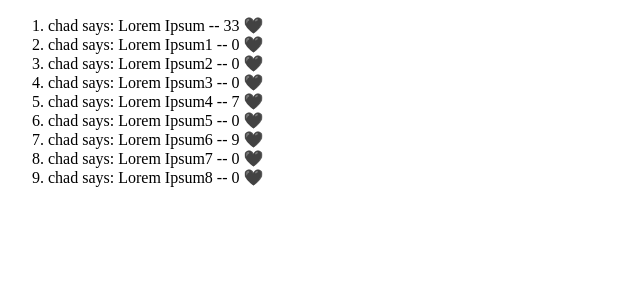
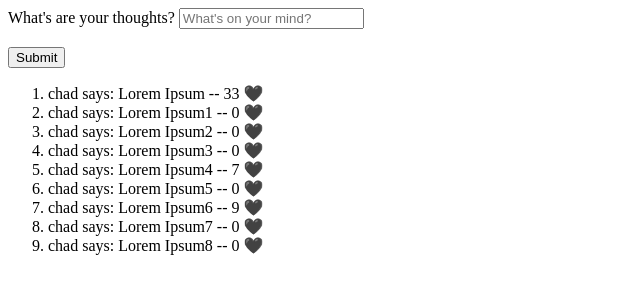
Before and after one commit to miker2049/ghost-coding-challenge, a website: page index.html in a window 1280 px wide. Shown: the whole page, without its empty margins (0-640 px from the left). Drawn offline with Linux system fonts and the light colour scheme.

Commit message:
Submit new comment

```diff
--- a/index.html
+++ b/index.html
@@ -19,7 +19,15 @@
             your experience.
             </p>
         <![endif]-->
-
+        <div id='submit-comment'>
+            <form action="javascript:;" onsubmit="submitComment(this)">
+            <label for="fname">What's are your thoughts?</label>
+            <input type="text" id="comment-box" name="comment-box" placeholder="What's on your mind?">
+            <br><br>
+            <input type="submit" value="Submit">
+        </form>
+        </div>
+        <div id="comments-list"></div>
         <script type="text/javascript" src="./main.js"></script>
     </body>
 </html>
--- a/main.js
+++ b/main.js
@@ -1,3 +1,5 @@
+var DBGLOBAL = []
+
 function formatComment(data){
     return `${data.username} says: ${data.text} -- ${data.upvotes} &#128420;`
 }
@@ -11,12 +13,15 @@ function renderComment(data){
 
 // Takes an array of comment data and returns an ol element saturated with the comments
 function renderAllComments(datas){
+
+   document.querySelector("#comments-list").innerHTML = ''
    let list = document.createElement("ol")
+
     for(let i = 0; i<datas.length; i++){
        const thisEl = renderComment(datas[i])
         list.appendChild(thisEl)
     }
-    document.body.appendChild(list)
+    document.querySelector("#comments-list").appendChild(list)
 }
 
 // async, returns a Promise with an array of comments
@@ -26,4 +31,34 @@ function fetchComments(){
    })
 }
 
-fetchComments().then(res=>renderAllComments(res))
+
+function insertComment(data){
+    DBGLOBAL.push(data)
+}
+
+function render(){
+    fetchComments().then(res=>{
+        if(DBGLOBAL.length>0){
+            res = res.concat(DBGLOBAL)
+        }
+        res = res.sort((a,b)=> a.id - b.id)
+        renderAllComments(res)
+    })
+}
+
+function submitComment(){
+  let comment = document.querySelector('#comment-box')
+  if(comment){
+    console.log(comment.value)
+    insertComment({
+        id: 32,
+        upvotes: 0,
+        username: "chad",
+        text: comment.value,
+        replies: [],
+        "in-reply-to": -1
+    })
+    render()
+  }
+}
+render()
```
Also changed, not shown: 1 other file.
